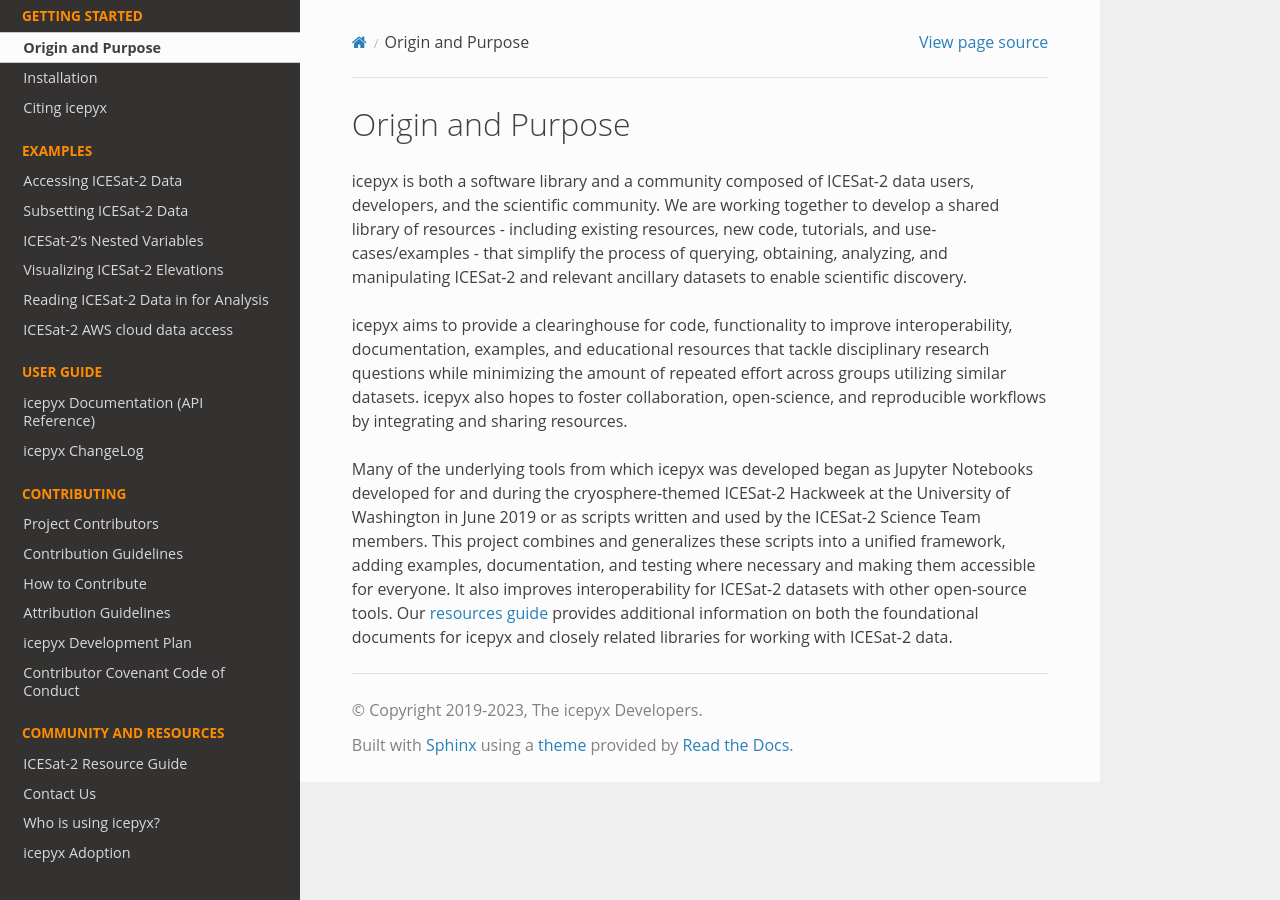
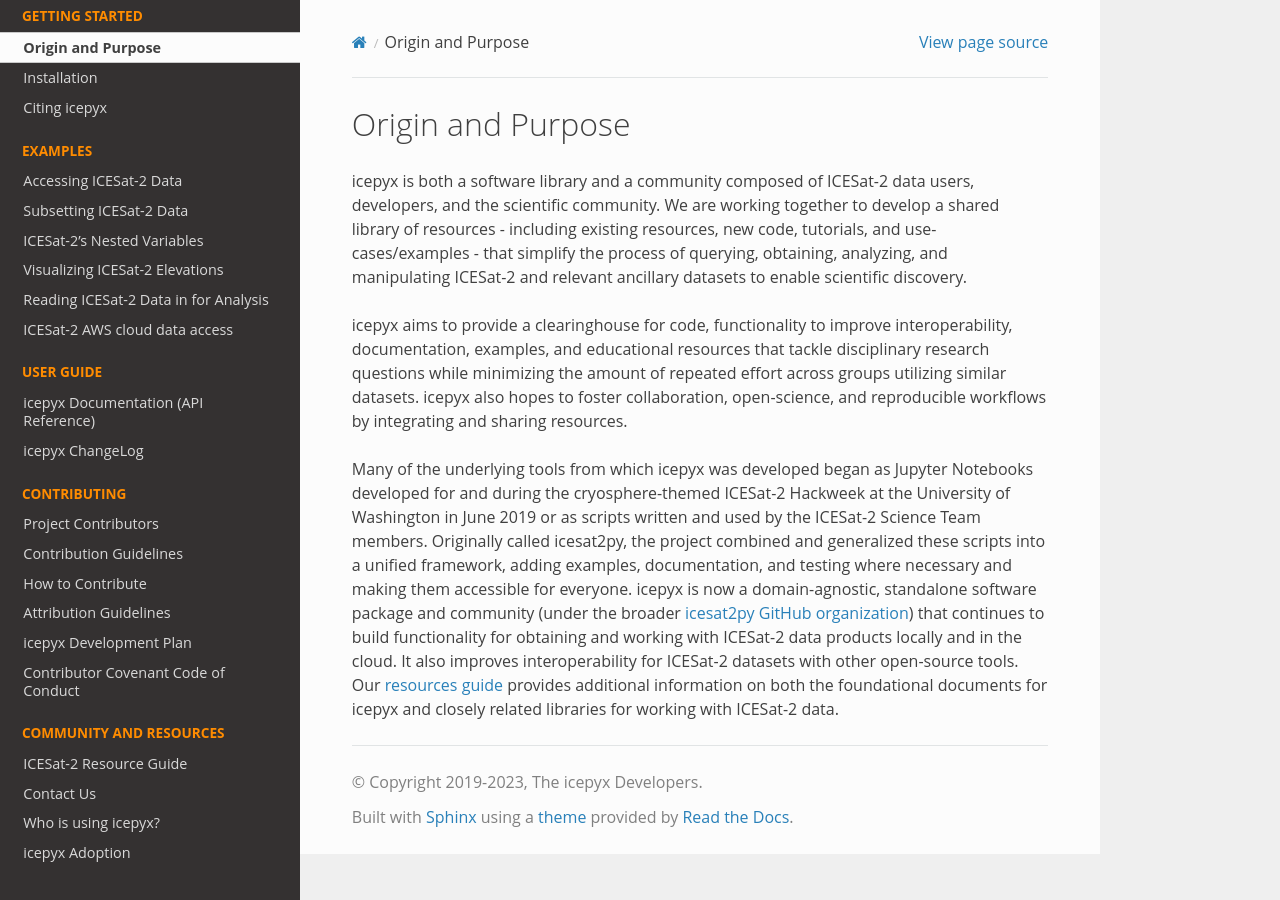
Before and after one commit to icesat2py/icepyx, a Sphinx documentation site: the page built from doc/source/getting_started/origin_purpose.rst, in a window 1280 px wide. Built offline with Sphinx 7.4.7 and the Read the Docs theme 2.0.0, drawn with Linux system fonts in a browser that asks for light colours; the version number could not be read and is left out.

Commit message:
add icesat2py clarification note (#395)
Co-authored-by: Zach Fair <48361714+zachghiaccio@users.noreply.github.com>

```diff
--- a/doc/source/getting_started/origin_purpose.rst
+++ b/doc/source/getting_started/origin_purpose.rst
@@ -5,4 +5,8 @@
 
 icepyx aims to provide a clearinghouse for code, functionality to improve interoperability, documentation, examples, and educational resources that tackle disciplinary research questions while minimizing the amount of repeated effort across groups utilizing similar datasets. icepyx also hopes to foster collaboration, open-science, and reproducible workflows by integrating and sharing resources.
 
-Many of the underlying tools from which icepyx was developed began as Jupyter Notebooks developed for and during the cryosphere-themed ICESat-2 Hackweek at the University of Washington in June 2019 or as scripts written and used by the ICESat-2 Science Team members. This project combines and generalizes these scripts into a unified framework, adding examples, documentation, and testing where necessary and making them accessible for everyone. It also improves interoperability for ICESat-2 datasets with other open-source tools. Our :ref:`resources guide<resource_ref_label>` provides additional information on both the foundational documents for icepyx and closely related libraries for working with ICESat-2 data.
+Many of the underlying tools from which icepyx was developed began as Jupyter Notebooks developed for and during the cryosphere-themed ICESat-2 Hackweek at the University of Washington in June 2019 or as scripts written and used by the ICESat-2 Science Team members.
+Originally called icesat2py, the project combined and generalized these scripts into a unified framework, adding examples, documentation, and testing where necessary and making them accessible for everyone.
+icepyx is now a domain-agnostic, standalone software package and community (under the broader `icesat2py GitHub organization <https://github.com/icesat2py>`_) that continues to build functionality for obtaining and working with ICESat-2 data products locally and in the cloud.
+It also improves interoperability for ICESat-2 datasets with other open-source tools.
+Our :ref:`resources guide<resource_ref_label>` provides additional information on both the foundational documents for icepyx and closely related libraries for working with ICESat-2 data.
```
Also changed, not shown: README.rst (+4 -4 lines).
